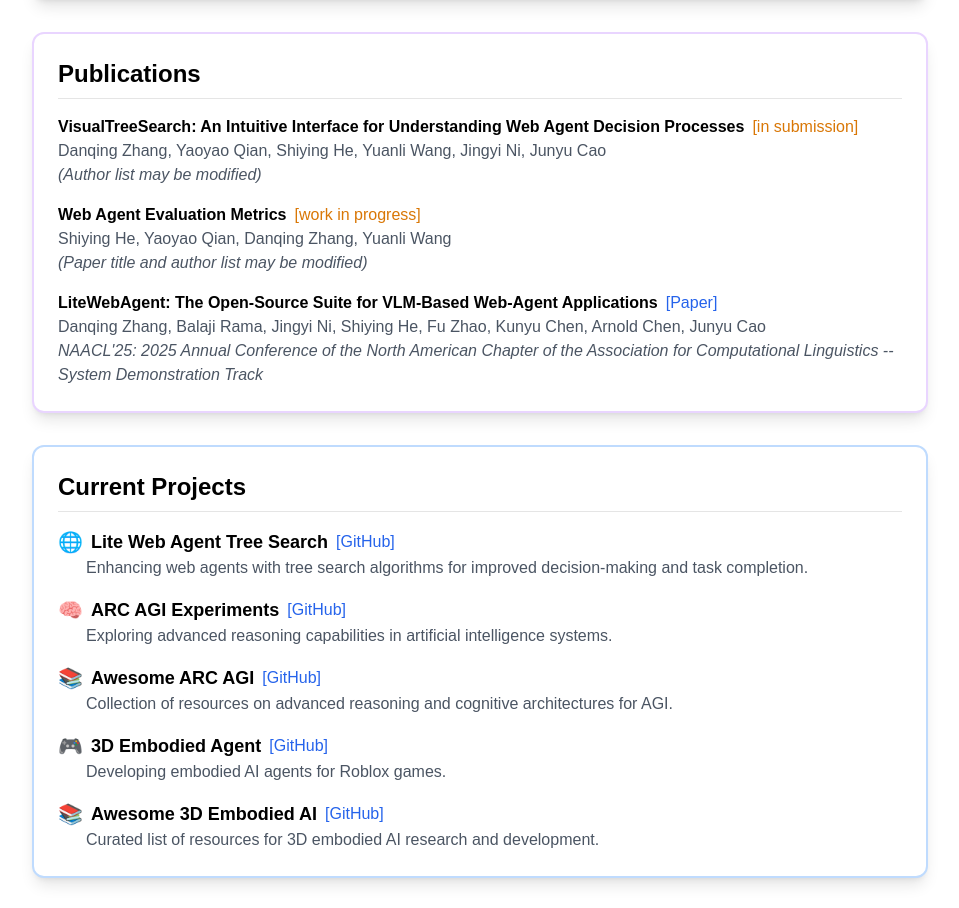
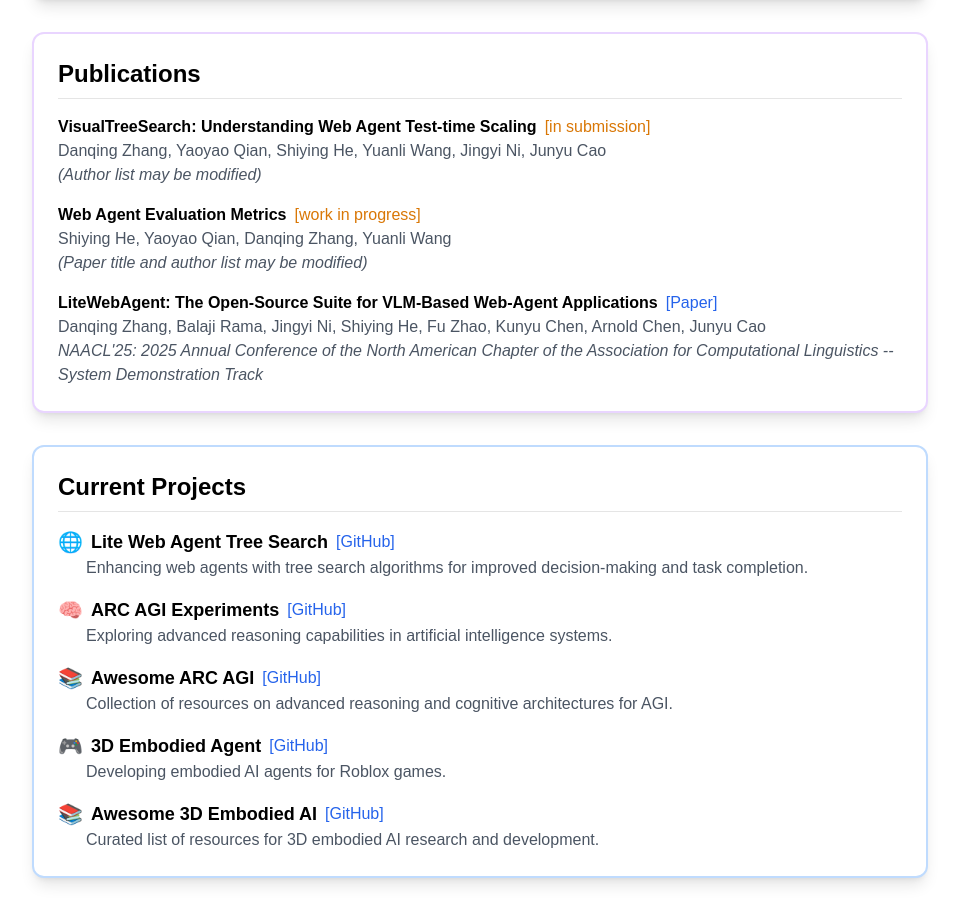
Before and after one commit to PathOnAIOrg/PathOnAI.org, a Next.js app in the folder website-app/: page /projects in a window 1280 px wide. Shown: the part 1126-2034 px from the top of the page, without its empty margins (160-1119 px from the left). Built offline with nearby package versions, Linux system fonts and the light colour scheme; no server answers.

Commit message:
update paper name

```diff
--- a/website-app/pages/projects/index.tsx
+++ b/website-app/pages/projects/index.tsx
@@ -181,7 +181,7 @@
             <ul className="text-black dark:text-white space-y-4">
               <li className="flex flex-col">
                 <div className="flex items-center">
-                  <span className="font-semibold">VisualTreeSearch: An Intuitive Interface for Understanding Web Agent Decision Processes</span>
+                  <span className="font-semibold">VisualTreeSearch: Understanding Web Agent Test-time Scaling</span>
                   <span className="text-amber-600 dark:text-amber-400 ml-2">[in submission]</span>
                 </div>
                 <div className="text-gray-600 dark:text-gray-300">Danqing Zhang, Yaoyao Qian, Shiying He, Yuanli Wang, Jingyi Ni, Junyu Cao</div>
```
